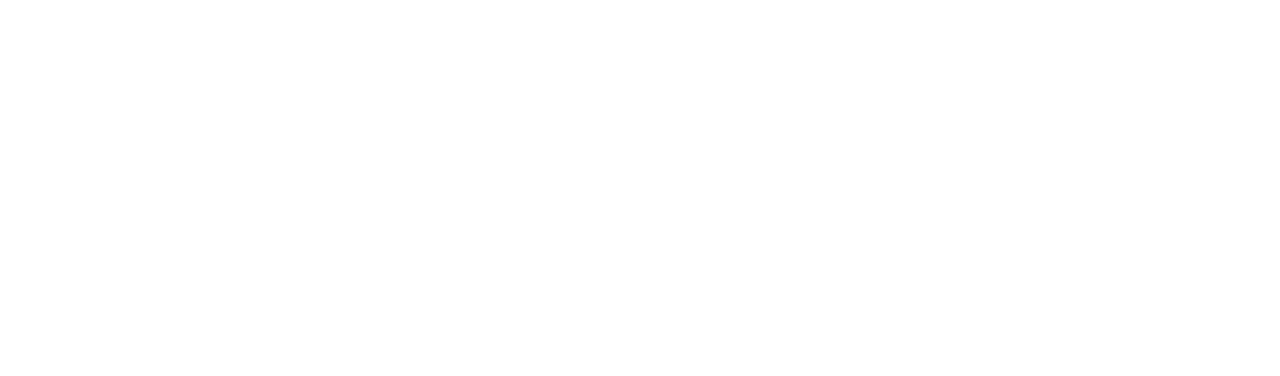
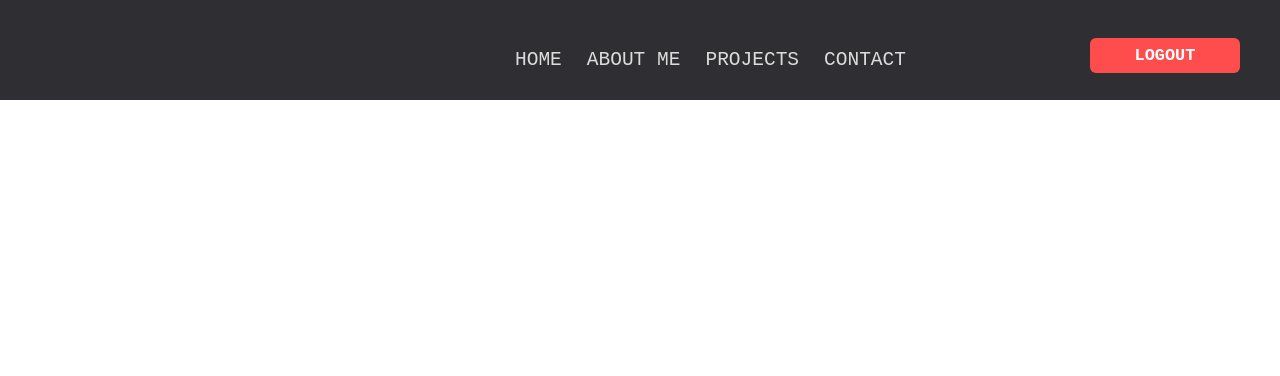
Before and after one commit to janrelle24/leslie_landingPage, a plain HTML site: page index.html in a window 1280 px wide. Shown: the top 376 px of the page. Drawn offline with Linux system fonts and the light colour scheme.

Commit message:
design header, navs and logout btn, when click logout it will direct to login page again

```diff
--- a/index.html
+++ b/index.html
@@ -7,7 +7,16 @@
     <link rel="stylesheet" href="styles.css">
 </head>
 <body>
-    <h1>THIS IS THE LANDING PAGE</h1>
+    <header class="header">
+        <div class="nav">
+            <a href="#home" class="nav-link">HOME</a>
+            <a href="#about-me" class="nav-link">ABOUT ME</a>
+            <a href="#projects" class="nav-link">PROJECTS</a>
+            <a href="#contact" class="nav-link">CONTACT</a>
+        </div>
+        <button class="logout-btn" id="logoutBtn">LOGOUT</button>
+    </header>
+
     <script src="script.js"></script>
 </body>
 </html>
--- a/script.js
+++ b/script.js
@@ -1,7 +1,11 @@
-/*
+/**Code for login btn */
 document.addEventListener('DOMContentLoaded', function() {
     const loginForm = document.getElementById('loginForm');
     const errorMessage = document.getElementById('errorMessage');
+
+    // e Store email og password
+    const storedEmail = 'horohorolesliemae@gmail.com';
+    const storedPassword = 'password123';
 
     loginForm.addEventListener('submit', function(event) {
         event.preventDefault(); // Prevent default form submission
@@ -9,15 +13,26 @@ document.addEventListener('DOMContentLoaded', function() {
         const username = document.getElementById('username').value;
         const password = document.getElementById('password').value;
 
-        // Basic validation (replace with actual authentication logic)
-        if (username === 'user' && password === 'password') {
+        // Validate against stored email and password
+        if (username === storedEmail && password === storedPassword) {
             errorMessage.style.display = 'none';
-            alert('Login successful!'); // Or redirect to another page
-            // window.location.href = 'dashboard.html';
+            alert('Login successful!');
+            // Redirect sa index.html after successful login
+            window.location.href = 'index.html';
         } else {
+            document.getElementById("password").value = ""; //clear password field
             errorMessage.textContent = 'Invalid username or password.';
             errorMessage.style.display = 'block';
+
+            // Hide error after 3 seconds
+            setTimeout(() => {
+                errorMessage.style.display = 'none';
+            }, 3000);
         }
     });
 });
-*/
+
+/*Code for logout btn */
+document.getElementById("logoutBtn").addEventListener("click", function () {
+    window.location.href = "loginPage.html";
+});
--- a/styles.css
+++ b/styles.css
@@ -1,13 +1,12 @@
 /*start design for login page*/
 *{
     box-sizing: border-box;
+    padding: 0;
     margin: 0;
-    padding: 0;
-    font-family: 'Poppins', sans-serif;
+    font-family: monospace;
 }
 body{
     font-family: 'Segoe UI', Tahoma, Geneva, Verdana, sans-serif;
-
     background: white;
     display: flex;
     align-items: center;
@@ -30,10 +29,11 @@ body{
     text-align: center;
     margin-bottom: 20px;
     color: #333;
+    font-size: 2rem;
 }
 .subtitle {
     text-align: center;
-    font-size: 14px;
+    font-size: 1rem;
     color: #777;
     margin-bottom: 20px;
 }
@@ -46,6 +46,7 @@ body{
     margin-bottom: 5px;
     color: #444;
     font-weight: 500;
+    font-size: 1.2rem;
 }
 
 .input-group input {
@@ -71,7 +72,7 @@ button {
     border: none;
     border-radius: 4px;
     cursor: pointer;
-    font-size: 16px;
+    font-size: 1.5rem;
     font-weight: 600;
     margin-top: 10px;
     transition: 0.3s ease;
@@ -79,11 +80,67 @@ button {
 button:hover {
     background-color: #242423;
 }
-/*
+
 .error-message {
     color: red;
     text-align: center;
     margin-top: 10px;
-    display: none; /* Hidden by default
-}*/
+    display: none; /* Hidden by default */
+}
 /*end design for login page*/
+/*start design header*/
+.header{
+    width: 100%;
+    height: 100px;
+    display: flex;
+    /*display: block;*/
+    /*flex-direction: column;*/
+    position: absolute;
+    background-color: #2f2f33;
+    top: 0;
+    align-items: center;
+    justify-content: space-between;
+    /*z-index: 100;*/
+    padding: 0 40px;
+}
+.nav{
+    display: flex;
+    align-items: center;   /* centers items vertically */
+    justify-content: center; /* optional: centers items horizontally inside the nav */
+    padding-left: 450px;
+    /*height: 100%; */
+}
+.nav a{
+    text-decoration: none;
+    color: #dcdcdc;
+    margin-left: 25px;
+    font-size: 1.5rem;
+    font-weight: 500;
+    margin-top: 10px;
+    padding-top: 10px;
+    transition: 0.3s ease;
+}
+.nav a:hover{
+    color: #333;
+    background-color: #4286f4;
+    padding: 15px;
+    border-radius: 4px;
+    font-weight: 500;
+    transition: 0.3s ease;
+}
+.logout-btn{
+    width: 150px;
+    padding: 8px 18px;
+    background-color: #ff4d4d;
+    color: white;
+    border: none;
+    border-radius: 6px;
+    font-size: 1.3rem;
+    font-weight: 600;
+    cursor: pointer;
+    transition: 0.3s ease;
+}
+.logout-btn:hover {
+    background-color: #d40000;
+}
+/*end design header*/
```
Also changed, not shown: loginPage.html (+2 -1 lines).
